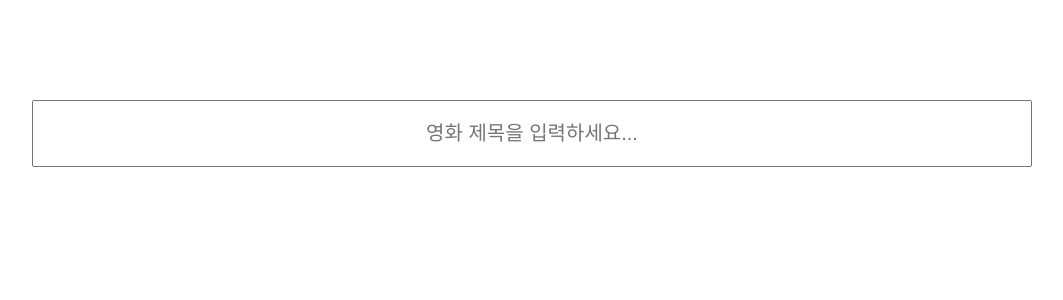
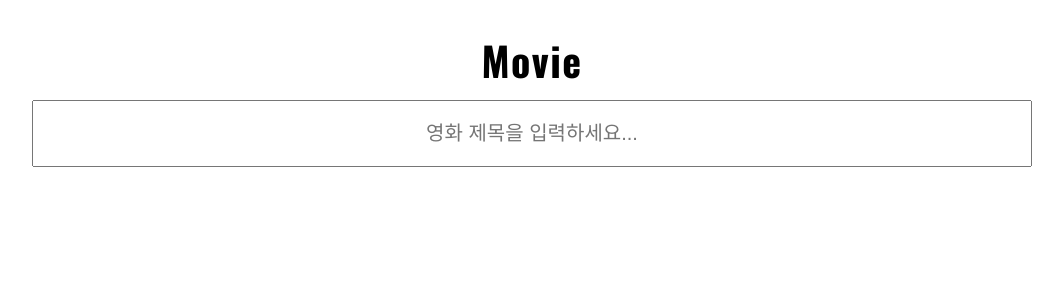
Before and after one commit to JayoonKoo/movie-search, a React (Create React App) app: page / in a window 1280 px wide. Shown: the top 300 px of the page, without its empty margins (108-1171 px from the left). Built offline with nearby package versions, Linux system fonts and the light colour scheme.

Commit message:
feat: home 로추가

```diff
--- /dev/null
+++ b/src/components/Header.js
@@ -0,0 +1,30 @@
+import React from 'react'
+// import PropTypes from 'prop-types'
+import styled from 'styled-components'
+
+const Header = props => {
+	return (
+		<HeaderStyled>
+			<Title>
+				Movie
+			</Title>
+		</HeaderStyled>
+	)
+}
+
+// Header.propTypes = {
+
+// }
+
+const HeaderStyled = styled.header`
+	margin-top: 40px;
+`
+
+const Title = styled.h1`
+	text-align: center;
+	font-size: 40px;
+	font-weight: 700;
+	letter-spacing: 1.5px;
+`
+
+export default Header
--- a/src/components/Input.js
+++ b/src/components/Input.js
@@ -20,6 +20,7 @@ const Container = styled.div`
 	width: 100%;
 	height: 400px;
 	padding: 100px;
+	padding-top: 20px;
 `
 
 const Form = styled.form`
--- a/src/pages/App.js
+++ b/src/pages/App.js
@@ -1,3 +1,4 @@
+import Header from "components/Header";
 import Input from "components/Input";
 import Layout from "components/Layout";
 import { createGlobalStyle } from "styled-components";
@@ -17,6 +18,7 @@ function App() {
 		<>
 			<GlobalStyle />
 			<Layout>
+				<Header />
 				<Input />
 			</Layout>
 		</>
```
